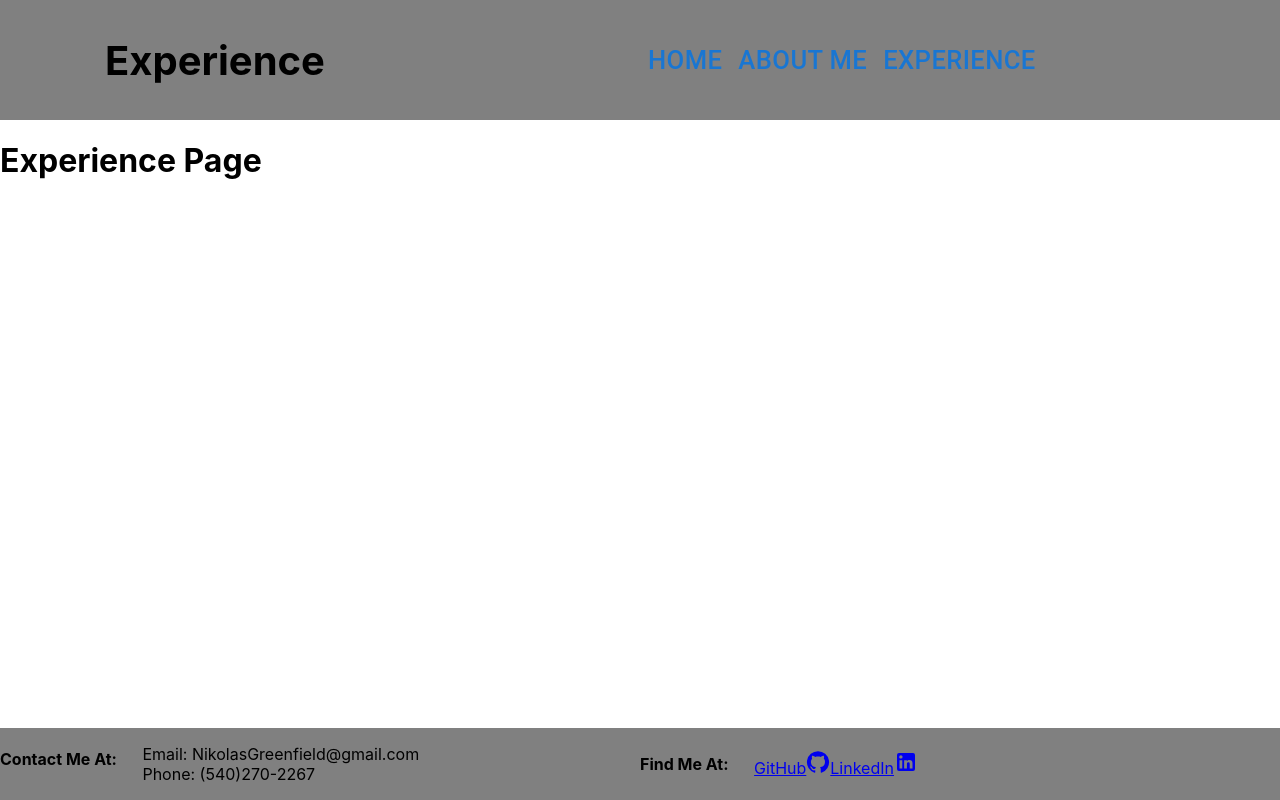
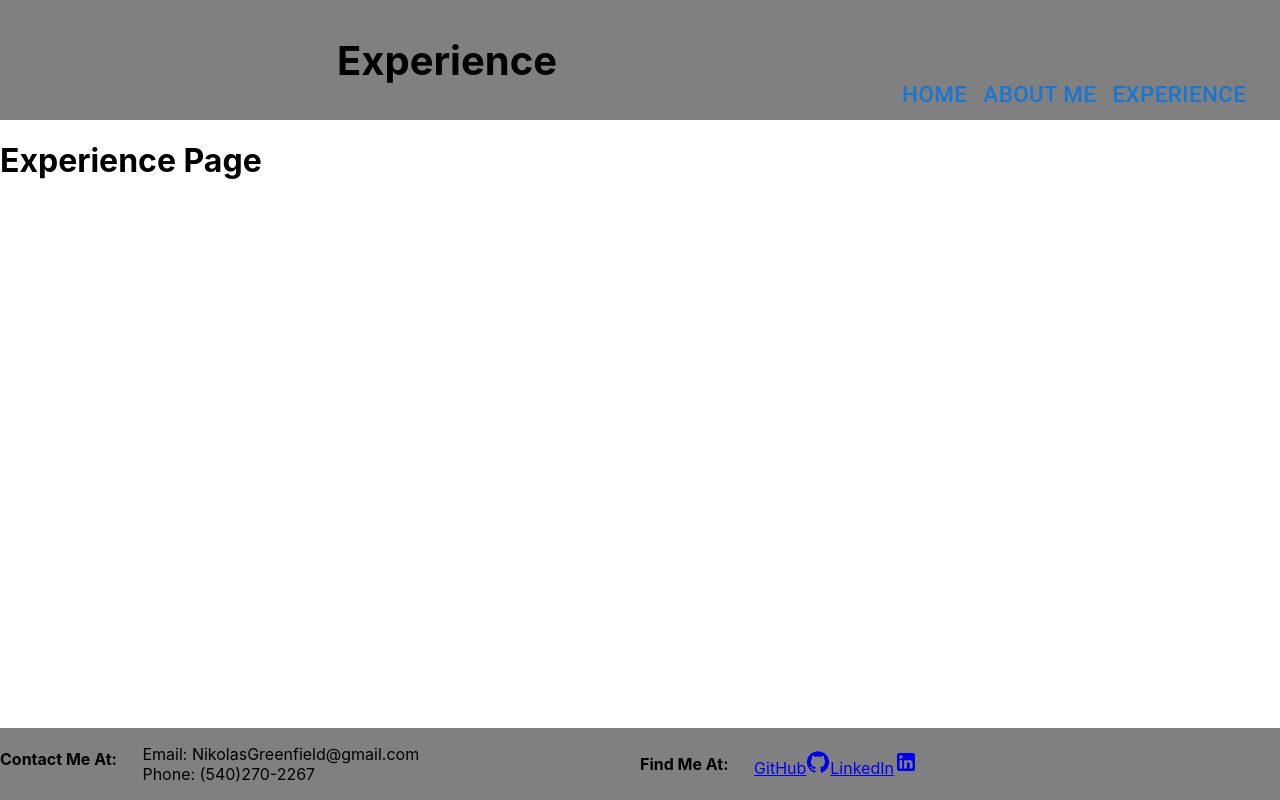
Before and after one commit to NikolasGreenfield/NikolasGreenfield.github.io, a React (Create React App) app: page /experience in a window 1280 px wide. Built offline with nearby package versions, Linux system fonts and the light colour scheme.

Commit message:
Fixed header spacing with flex boxes.

```diff
--- a/src/App.tsx
+++ b/src/App.tsx
@@ -6,11 +6,9 @@ import {
   Route
 } from 'react-router-dom';
 
-import Header from './components/header/Header';
 import MainPage from './components/mainPage/MainPage';
 import AboutPage from './components/aboutPage/AboutPage';
 import ExperiencePage from './components/experiencePage/ExperiencePage';
-import Footer from './components/footer/Footer';
 
 import './App.scss';
 
@@ -29,15 +27,11 @@ function App() {
               </Route>
 
               <Route path={"/about"}>
-                  <Header title="About Me" headerType="Other" />
                   <AboutPage />
-                  <Footer />
               </Route>
 
               <Route path={"/experience"}>
-                  <Header title="Experience" headerType="Other" />
                   <ExperiencePage />
-                  <Footer />
               </Route>
 
               <Route>
--- a/src/components/aboutPage/AboutPage.tsx
+++ b/src/components/aboutPage/AboutPage.tsx
@@ -1,10 +1,14 @@
 import React from 'react';
+import Header from '../header/Header';
+import Footer from '../footer/Footer';
 import './AboutPage.scss';
 
 function AboutPage(): JSX.Element {
     return(
         <>
+            <Header title="About Me" className="Other" />
             <h1>About Page</h1>
+            <Footer />
         </>
     );
 }
--- a/src/components/experiencePage/ExperiencePage.tsx
+++ b/src/components/experiencePage/ExperiencePage.tsx
@@ -1,10 +1,14 @@
 import React from 'react';
+import Header from '../header/Header';
+import Footer from '../footer/Footer';
 import './ExperiencePage.scss';
 
 function ExperiencePage(): JSX.Element {
     return (
         <>
+            <Header title="Experience" className="Other" />
             <h1>Experience Page</h1>
+            <Footer />
         </>
     );
 }
--- a/src/components/footer/Footer.scss
+++ b/src/components/footer/Footer.scss
@@ -15,7 +15,7 @@
     margin-right: auto;
 }
 
-.Links {
+.FooterLinks {
     display: flex;
     flex-direction: row;
     align-items: center;
--- a/src/components/footer/Footer.tsx
+++ b/src/components/footer/Footer.tsx
@@ -14,7 +14,7 @@ function Footer(): JSX.Element {
                     <li>Phone: (540)270-2267</li>
                 </ul>
             </div>
-            <div className="Links">
+            <div className="FooterLinks">
                 <h4>Find Me At:</h4>
                 <div className="List">
                     <a href="https://www.github.com/NikolasGreenfield"
--- a/src/components/header/Header.scss
+++ b/src/components/header/Header.scss
@@ -1,31 +1,32 @@
 .Main {
+    display: flex;
+    align-items: center;
+
+    height: 60vh;
+    width: 100vw;
+}
+.Other {
+    display: flex;
+    align-items: center;
+
     background-color:grey;
-    display: flex;
-    flex-direction: column;
-    flex-wrap: wrap;
-    align-items: center;
-    justify-content: center;
-
-    height: 45vh;
-}
-
-.Other {
-    background-color:grey;
-    display: flex;
-    flex-direction: column;
-    flex-wrap: wrap;
-    align-items: center;
-    justify-content: center;
-
     height: 15vh;
+    width: 100vw;
 }
 
 .Title {
+    display: flex;
+    justify-content: center;
+    flex: 1;
     font-size: 2.5rem;
 }
 
+.Links {
+    display: flex;
+    justify-content: flex-end;
+    align-self: flex-end;
+    padding-right: 2vw;
+}
 .Link {
-    display:flex;
-    flex-wrap:wrap;
-    font-size: 1.6rem;
+    font-size: 1.4rem;
 }
--- a/src/components/header/Header.tsx
+++ b/src/components/header/Header.tsx
@@ -3,9 +3,9 @@ import { Link } from 'react-router-dom';
 import { Button } from '@mui/material';
 import './Header.scss';
 
-function Header({title, headerType}:any): JSX.Element {
+function Header({title, className}:any): JSX.Element {
     return (
-        <div className={headerType}>
+        <div className={className}>
             <h1 className="Title">{title}</h1>
 
             <div className="Links">
--- a/src/components/mainPage/MainPage.scss
+++ b/src/components/mainPage/MainPage.scss
@@ -10,17 +10,6 @@ html, body {
     background-repeat: no-repeat;
     background-size: cover;
 }
-
-
-.WelcomeSection {
-    display: flex;
-    align-items: center;
-    justify-content: center;
-
-    height: 60vh;
-    width: 100vw;
-}
-
 
 .IntroSection {
     display: flex;
--- a/src/components/mainPage/MainPage.tsx
+++ b/src/components/mainPage/MainPage.tsx
@@ -4,15 +4,15 @@ import { Button } from '@mui/material';
 import GitHubIcon from '@mui/icons-material/GitHub';
 import LinkedInIcon from '@mui/icons-material/LinkedIn';
 
+import Header from '../header/Header';
+import Footer from '../footer/Footer';
+import Headshot from '../../assets/Headshot.jpg';
 import './MainPage.scss';
-import Headshot from '../../assets/Headshot.jpg';
 
 function MainPage(): JSX.Element {
     return(
         <div className="MainPage">
-            <div className="WelcomeSection">
-                <h1>Welcome To My Site!</h1>
-            </div>
+            <Header title="Welcome To My Site!" className="Main" />
 
             <div className="IntroSection">
                 <div className="Intro">
@@ -57,6 +57,9 @@ function MainPage(): JSX.Element {
                     LinkedIn<LinkedInIcon /></a>
                 </div>
             </div>
+
+
+            <Footer />
         </div>
     );
 }
```
Also changed, not shown: 1 other file (tests, documents, lock files or other folders).
